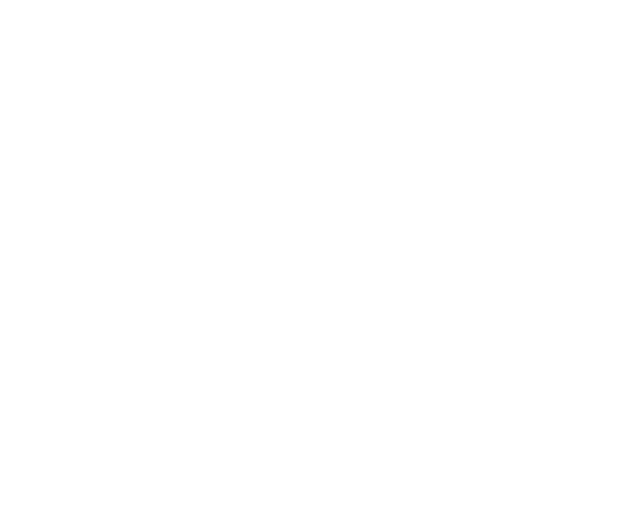
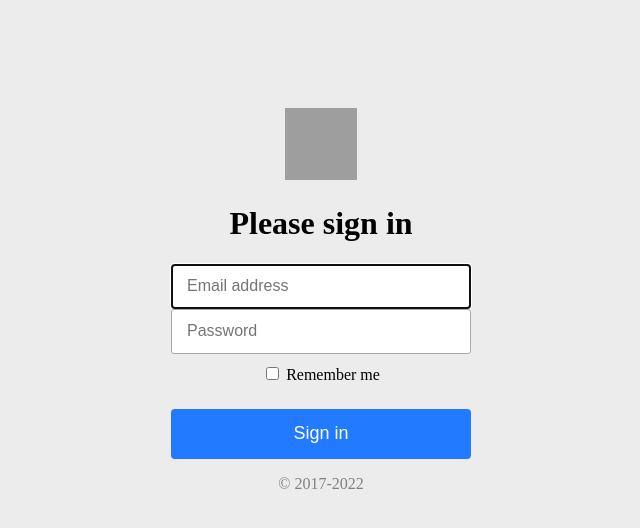
Before and after one commit to YujinCho0316/HTML-CSS, a plain HTML site: page example.html in a window 1280 px wide. Shown: the whole page, without its empty margins (327-967 px from the left). Drawn offline with Linux system fonts and the light colour scheme; grey boxes are pictures that could not be loaded.

Commit message:
Update example

```diff
--- a/example.html
+++ b/example.html
@@ -5,16 +5,69 @@
     <meta http-equiv="X-UA-Compatible" content="IE=edge" />
     <meta name="viewport" content="width=device-width, initial-scale=1.0" />
     <title>Document</title>
+
+    <style>
+      body {
+        font-family: 'Lucida Sans Grande';
+        background-color: rgb(236, 236, 236);
+        width: 100%;
+
+      }
+
+      .signform {
+        width: 300px;
+        height:fit-content;
+        margin-left: auto;
+        margin-right: auto;
+        text-align: center;
+        vertical-align: middle;
+      }
+
+      .login {
+        width: 300px;
+        height: 45px;
+        box-sizing: border-box;
+        border: 1px solid darkgray;
+        border-radius: 3px;
+        padding: 5%;
+        font-size: medium;
+      }
+
+      #remember {
+        height: 20px;
+        margin-top: 10px;
+        margin-bottom: 25px;
+      }
+
+      #sign {
+        background-color: rgb(33, 122, 255);
+        border: 0px;
+        border-radius: 4px;
+        color: white;
+        width: 300px;
+        height: 50px;
+        font-size: large;
+        cursor: pointer;
+      }
+
+      #empty {
+        height: 100px;
+      }
+    </style>
   </head>
   <body>
-    <div class="top">
-
-    </div>
-    <div class="main">
-
-    </div>
-    <div class="bottom">
-
-    </divc>
+    <div id="empty"></div>
+    <form class="signform">
+      <image src="https://getbootstrap.com/docs/4.6/assets/brand/bootstrap-solid.svg" alt width="72" height="72">
+      <h1>Please sign in</h1>
+      <input class="login" type="text" id="email" name="email" placeholder="Email address" required autofocus><br>
+      <input class="login" type="password" id="pwd" name="'pwd" placeholder="Password" required autofocus><br>
+      <div id="remember">
+        <input type="checkbox" name="rmb" id="rmb">
+        <label for="rmb">Remember me</label><br>
+      </div>
+      <input type="submit" id="sign" value="Sign in">
+      <br><p style="color: gray;">© 2017-2022</p>
+    </form>
   </body>
 </html>
```
